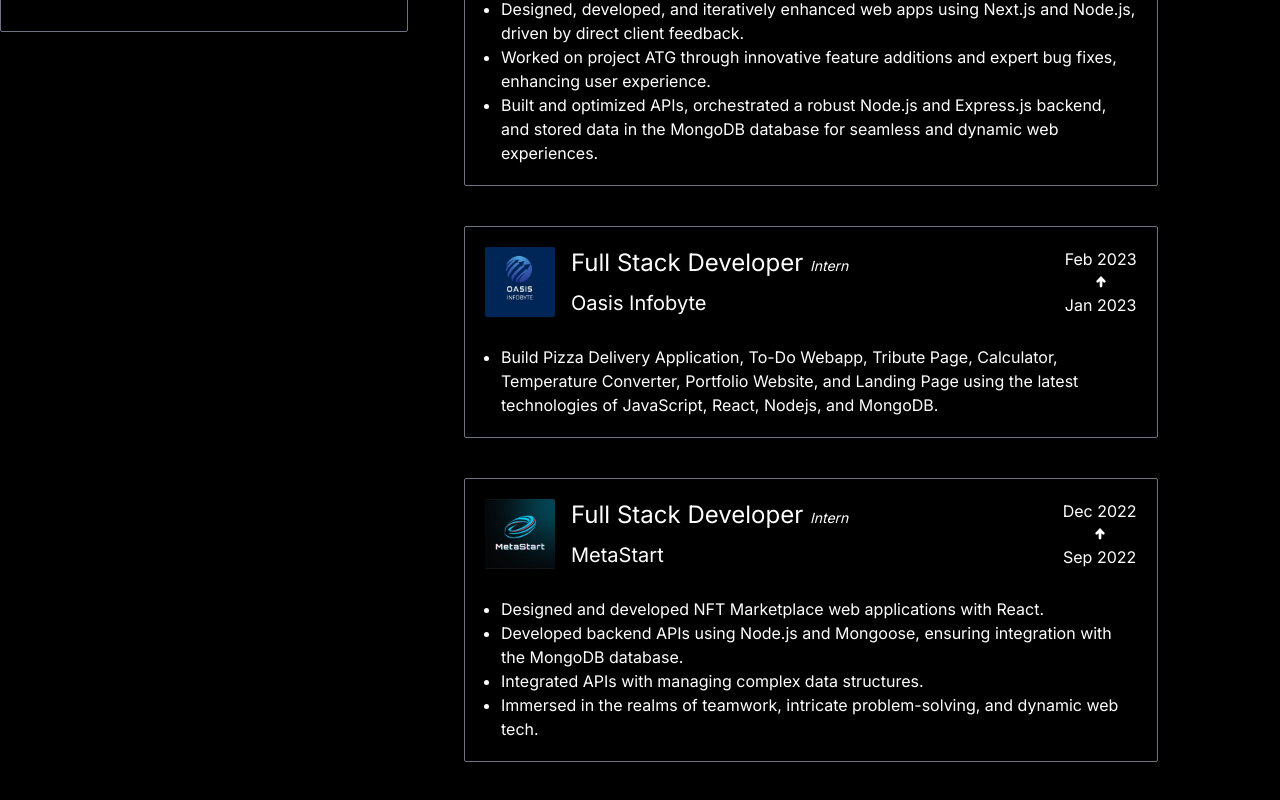
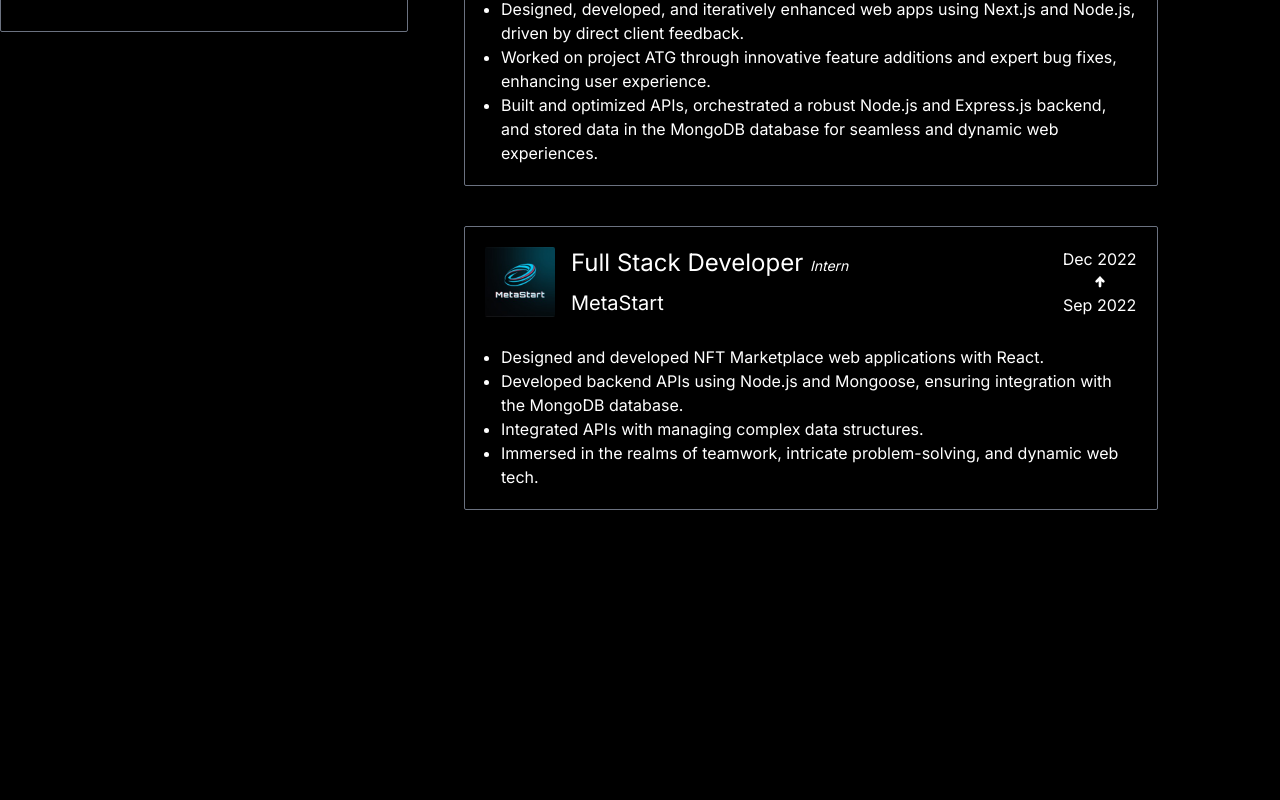
Before and after one commit to rakibul-wdp/portfolio, a Next.js app: page / in a window 1280 px wide. Shown: the part 854-1654 px from the top of the page. After the commit the page ends 1404 px from the top, so only its background shows below. Built offline with nearby package versions, Linux system fonts and the light colour scheme.

Commit message:
removed oasis infobyte from experience

```diff
--- a/constants/experiences.ts
+++ b/constants/experiences.ts
@@ -2,7 +2,6 @@ import Banao from "../public/images/banao.jpeg";
 import Fiverr from "../public/images/fiverr.jpeg";
 import IGDrones from "../public/images/ig-drones.jpeg";
 import Metastart from "../public/images/metastart.jpeg";
-import Oasis from "../public/images/oasis.jpeg";
 
 export const experiences = [
   {
@@ -76,21 +75,6 @@ export const experiences = [
   },
   {
     id: 4,
-    avatar: Oasis,
-    companyName: "Oasis Infobyte",
-    role: "Full Stack Developer",
-    designation: "Intern",
-    start: "Jan 2023",
-    end: "Feb 2023",
-    descriptions: [
-      {
-        id: 1,
-        des: "Build Pizza Delivery Application, To-Do Webapp, Tribute Page, Calculator, Temperature Converter, Portfolio Website, and Landing Page using the latest technologies of JavaScript, React, Nodejs, and MongoDB.",
-      },
-    ],
-  },
-  {
-    id: 5,
     avatar: Metastart,
     companyName: "MetaStart",
     role: "Full Stack Developer",
```
